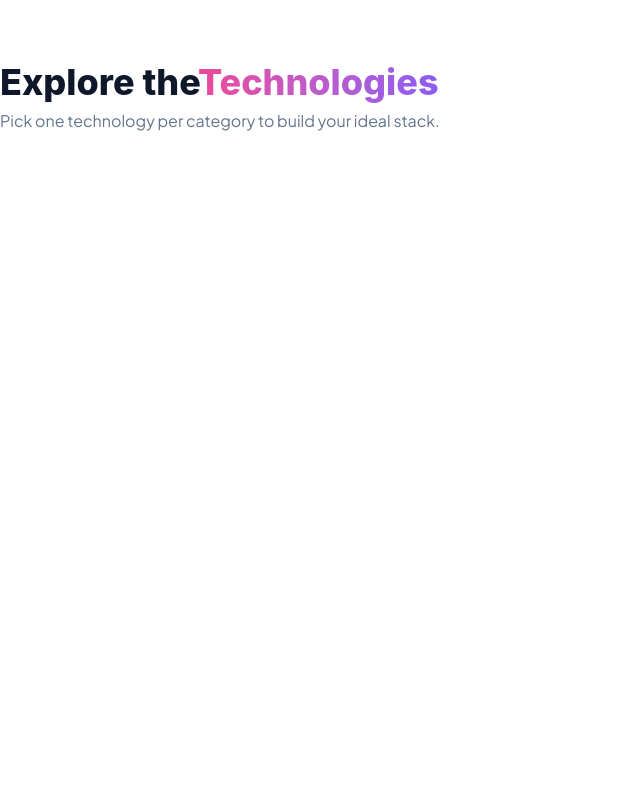
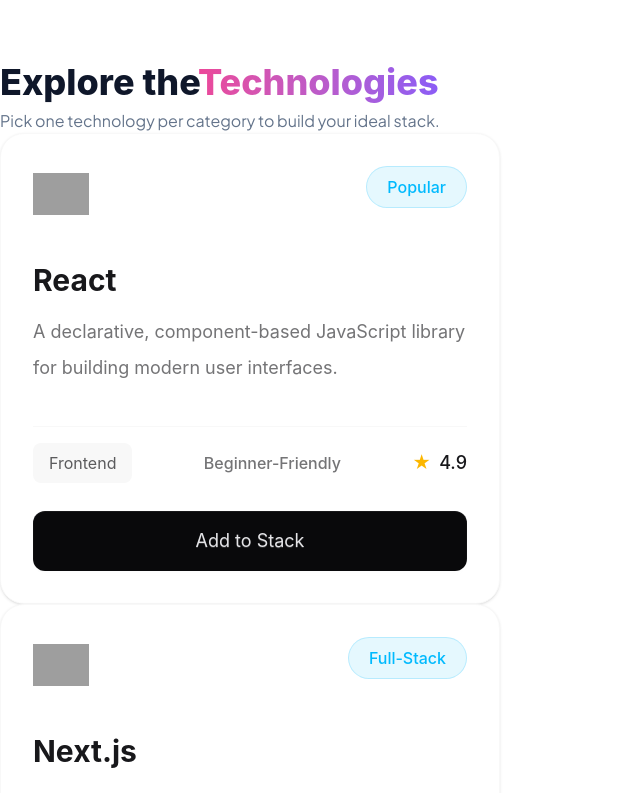
Before and after one commit to muztahid2102232/b14-a5-DevStack, a React (Vite) app: page / in a window 1280 px wide. Shown: the part 740-1533 px from the top of the page, without its empty margins (0-640 px from the left). Before the commit the page ends 873 px from the top, so only its background shows below. Built offline with nearby package versions, Linux system fonts and the light colour scheme; grey boxes are pictures that could not be loaded.

Commit message:
loaded data successfully

```diff
--- a/src/App.tsx
+++ b/src/App.tsx
@@ -1,13 +1,23 @@
+import { Suspense } from "react";
 import Hero from "./Components/Hero";
 import Nav from "./Components/Nav";
 import Tech from "./Components/Tech";
+import TechList from "./Components/TechList";
 
 function App() {
+  const stackDataPromise = async () => {
+    let res = await fetch("/data.json");
+    let data = await res.json();
+    return data;
+  };
   return (
     <>
-      <Nav/>
-      <Hero/>
-      <Tech/>
+      <Nav />
+      <Hero />
+      <Tech />
+      <Suspense fallback={<p>Loading....</p>}>
+        <TechList stackDataPromise={stackDataPromise()}></TechList>
+      </Suspense>
     </>
   );
 }
--- /dev/null
+++ b/src/Components/TechCard.tsx
@@ -0,0 +1,66 @@
+
+const TechCard = ({tech}) => {
+    return (
+      <>
+        <div className="card w-full max-w-125 rounded-3xl border border-base-200 bg-base-100 shadow-sm">
+          <div className="card-body p-8">
+            {/* Top: Icon + Badge */}
+            <div className="flex items-start justify-between">
+              {/* Technology Icon */}
+              <img
+                src={tech.icon}
+                alt={`${tech.name} logo`}
+                className="h-14 w-14 object-contain"
+              />
+
+              {/* Popular Badge */}
+              {tech.badge && (
+                <div className="badge badge-lg rounded-full border border-info/20 bg-info/10 px-5 py-5 text-base font-medium text-info">
+                  {tech.badge}
+                </div>
+              )}
+            </div>
+
+            {/* Technology Name */}
+            <h2 className="mt-8 text-3xl font-bold text-base-content">
+              {tech.name}
+            </h2>
+
+            {/* Description */}
+            <p className="mt-2 min-h-24 text-lg leading-9 text-base-content/60">
+              {tech.description}
+            </p>
+
+            {/* Divider */}
+            <div className="my-2 h-px w-full bg-base-200"></div>
+
+            {/* Category + Difficulty + Rating */}
+            <div className="flex items-center justify-between gap-4">
+              {/* Category */}
+              <span className="badge badge-lg border-none bg-base-200 px-4 py-5 text-base text-base-content/70">
+                {tech.category}
+              </span>
+
+              {/* Difficulty */}
+              <span className="text-base font-medium text-base-content/60">
+                {tech.difficulty}
+              </span>
+
+              {/* Rating */}
+              <span className="flex items-center gap-2 text-lg font-medium">
+                <span className="text-warning">★</span>
+                <span>{tech.rating}</span>
+              </span>
+            </div>
+
+            {/* Button */}
+            <button className="btn mt-5 h-15 rounded-xl border-none bg-neutral text-lg font-normal text-neutral-content hover:bg-neutral/90">
+              Add to Stack
+            </button>
+          </div>
+        </div>
+      </>
+    );
+};
+
+export default TechCard;
--- /dev/null
+++ b/src/Components/TechList.tsx
@@ -0,0 +1,13 @@
+import { use } from "react";
+import TechCard from "./TechCard";
+
+const TechList = ({ stackDataPromise }) => {
+  const techs = use(stackDataPromise);
+  return (<>
+  {
+  techs.map(tech=><TechCard tech={tech}></TechCard>)
+  }
+  </>);
+};
+
+export default TechList;
```
